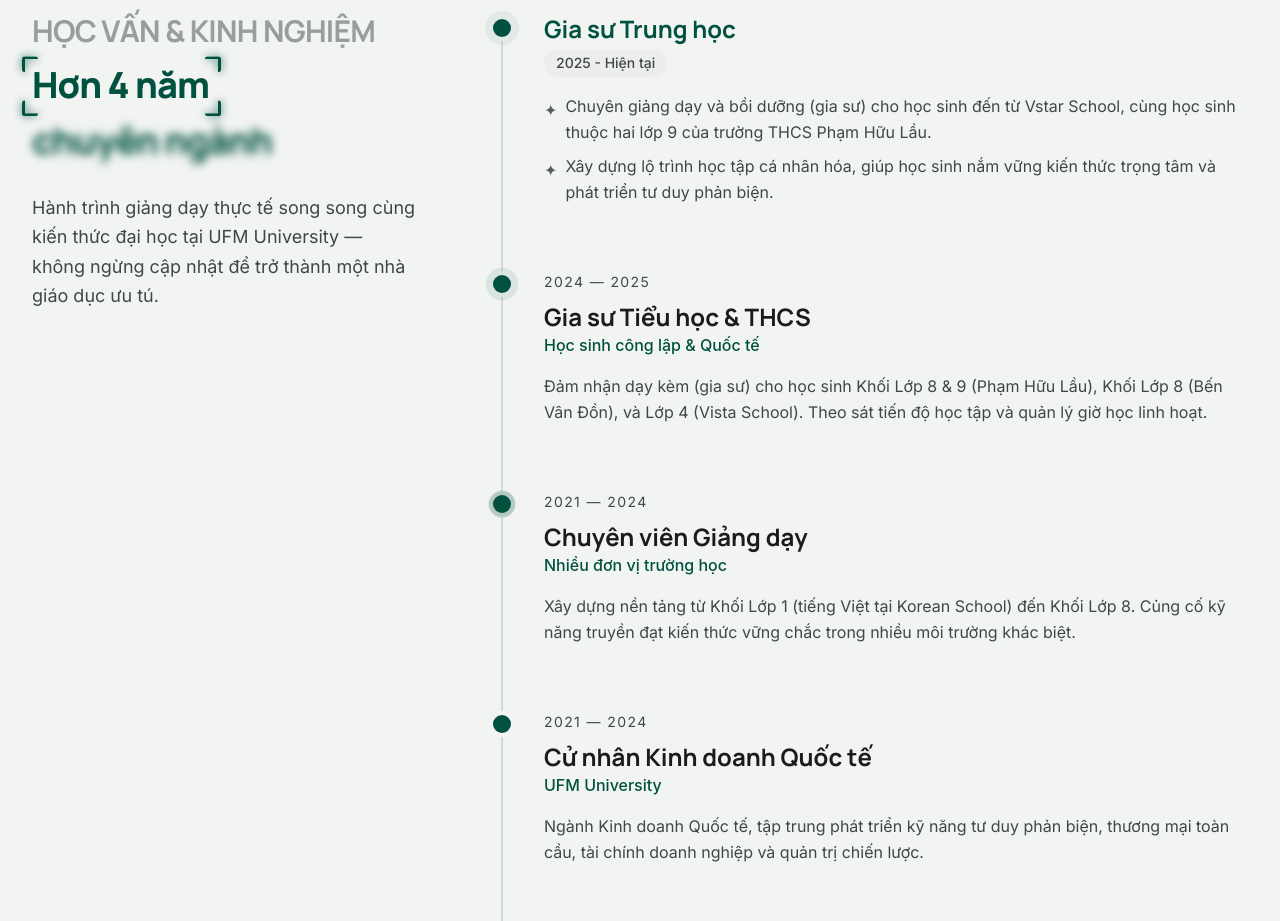
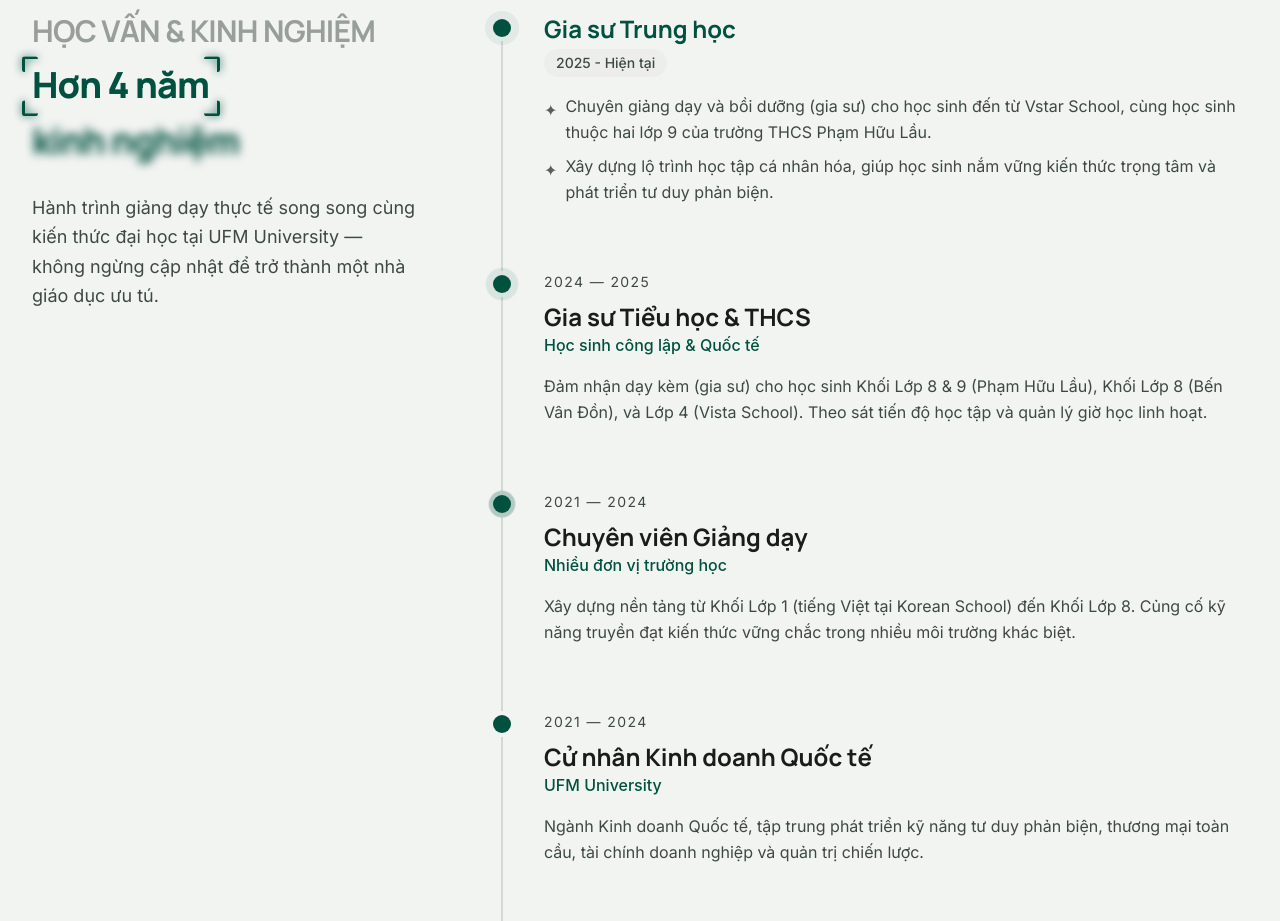
Before and after one commit to TwuanMinn/cv.rosi, a React (Vite) app: page / in a window 1280 px wide. Shown: the part 1280-2201 px from the top of the page. Built offline with nearby package versions, Linux system fonts and the light colour scheme.

Commit message:
content: change TrueFocus keyword from 'chuyên ngành' to 'kinh nghiệm'

```diff
--- a/src/components/ExperienceTimeline.tsx
+++ b/src/components/ExperienceTimeline.tsx
@@ -15,7 +15,7 @@ export default function ExperienceTimeline() {
                 Học vấn & Kinh nghiệm
               </h2>
               <TrueFocus
-                sentence="Hơn 4 năm,chuyên ngành"
+                sentence="Hơn 4 năm,kinh nghiệm"
                 separator=","
                 borderColor="#00513f"
                 glowColor="rgba(0, 81, 63, 0.4)"
```
